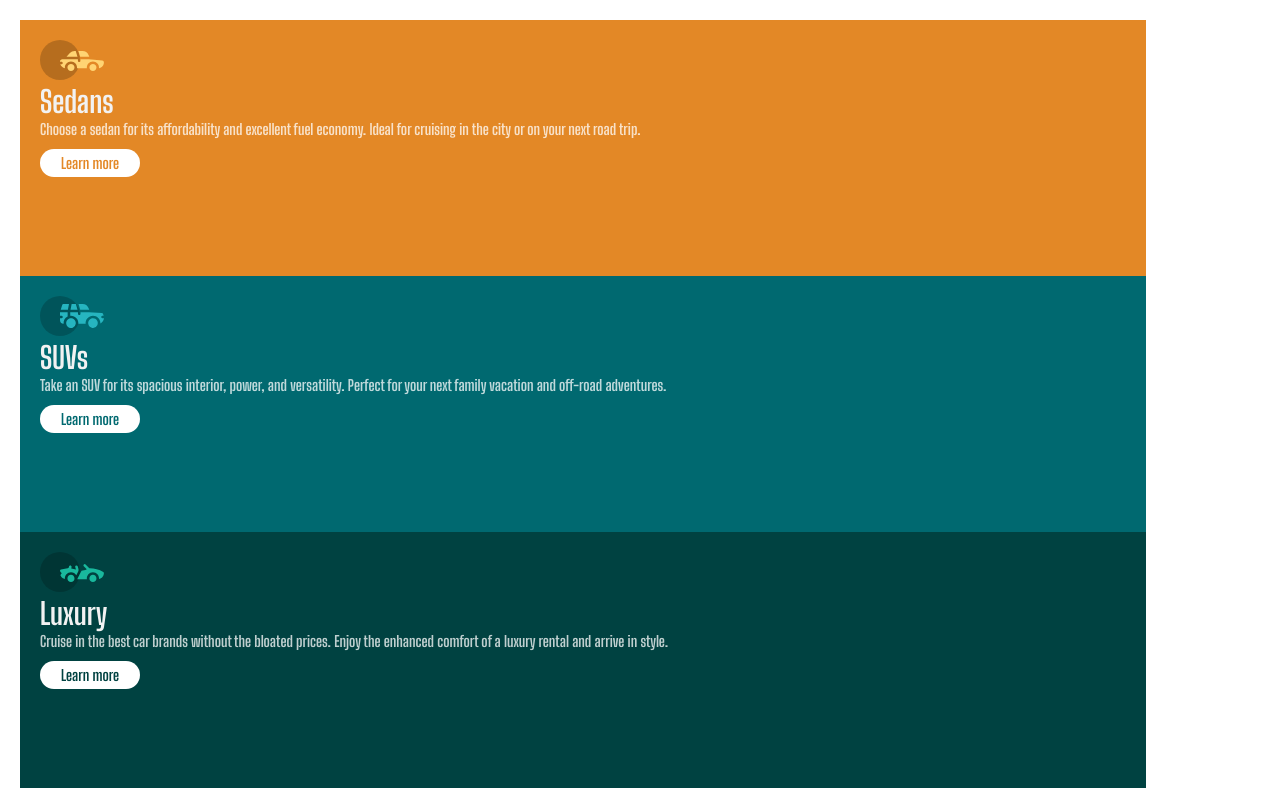
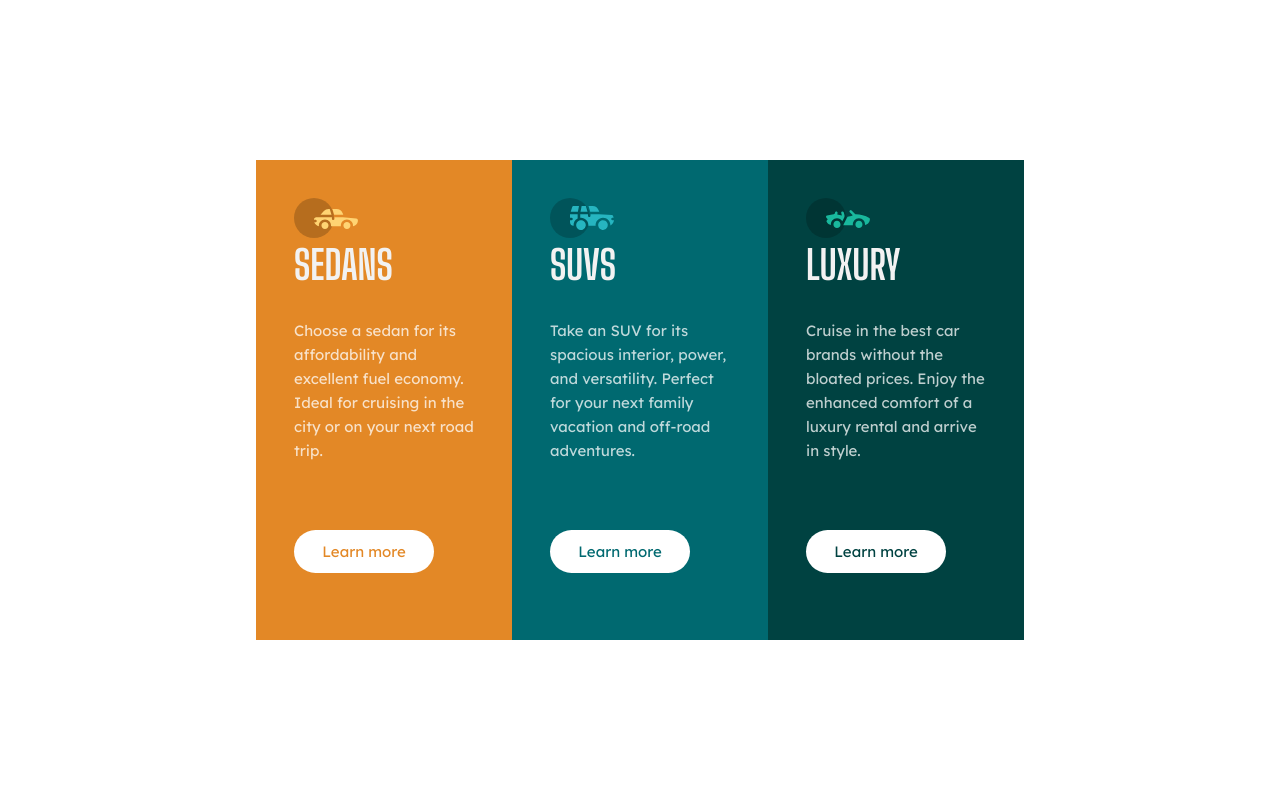
Before and after one commit to Azkanorouzi/3-column-preview-card, a plain HTML site: page index.html in a window 1280 px wide. Drawn offline with Linux system fonts and the light colour scheme.

Commit message:
100% completed

```diff
--- a/index.html
+++ b/index.html
@@ -6,7 +6,7 @@
 
   <link rel="icon" type="image/png" sizes="32x32" href="./images/favicon-32x32.png">
   <link rel="stylesheet" href="style.css">
-  <title>Frontend Mentor | 3-column preview card component</title>
+  <title>Azka norouzi | 3-column preview card component</title>
 
   <!-- Feel free to remove these styles or customise in your own stylesheet 👍 -->
   <style>
@@ -24,7 +24,7 @@
 
   <div class="sedans-box">
     <img src="./images/icon-sedans.svg" alt="sedans-icon" class="sedans-icon">
-    <h1 class="sedans">Sedans</h1>
+    <h1 class="sedans">SEDANS</h1>
     <p class="sedans-txt">
   Choose a sedan for its affordability and excellent fuel economy. Ideal for cruising in the city
   or on your next road trip.
@@ -36,7 +36,7 @@
 
 <div class="suvs-box">
       <img src="./images/icon-suvs.svg" alt="suvs-icon" class="suvs-icon">
- <h1 class="suvs">SUVs</h1>
+ <h1 class="suvs">SUVS</h1>
   <p class="suvs-des">
   Take an SUV for its spacious interior, power, and versatility. Perfect for your next family vacation
   and off-road adventures.
@@ -48,7 +48,7 @@
 
 <div class="luxury-box">
       <img src="images/icon-luxury.svg" alt="Luxury-icon" class="sedans-icon">
- <h1 class="luxury">Luxury</h1>
+ <h1 class="luxury">LUXURY</h1>
  <p class="luxury-des">
   Cruise in the best car brands without the bloated prices. Enjoy the enhanced comfort of a luxury
   rental and arrive in style.
--- a/style.css
+++ b/style.css
@@ -36,10 +36,12 @@ padding: 20px;
 }
 .boxes div h1{
  font-size: 30px;
+
 }
 .boxes div p{
  line-height: 20px;
  color: hsla(0, 0%, 100%, 0.75);
+ font-family: 'Lexend Deca', sans-serif;
 }
 .btn{
  background-color: white;
@@ -49,7 +51,9 @@ padding: 20px;
  padding: 5px;
  margin-top: 10px;
  cursor: pointer;
+ transition: .5s;
 }
+
 /* sedans */
 .sedans-box{
  background-color:hsl(31, 77%, 52%) ;
@@ -75,6 +79,11 @@ padding: 20px;
 .luxury-box .btn{
  color:hsl(179, 100%, 13%) ;
 }
+.btn:hover{
+background-color: transparent;
+border: 1px solid  white;
+color: white;
+}
 /* luxury end */
 
 /* media query */
@@ -88,9 +97,69 @@ padding: 20px;
   font-size: 20px;
  }
  .boxes div p{
-  font-size: 12px;
+  font-size:9px;
  }
  .btn{
   padding: 1px;
  }
 }
+@media  screen and (max-height:428px) {
+.boxes div button{
+position: relative;
+left: 320px;
+bottom: 70px;
+}
+.boxes div{
+height: 32vh;
+}
+
+}
+/* tablet */
+@media  screen and (min-height:1000px) {
+.boxes div{
+ padding: 80px;
+}
+ .boxes div h1{
+  font-size: 30px;
+ }
+ .boxes div p{
+  font-size: 12px;
+  line-height: 30px;
+ }
+ .btn{
+  padding: 5px;
+ }
+}
+/* desktop */
+@media  screen and (min-width:1025px) {
+.boxes-container{
+ display: flex;
+height: 100vh;
+width: 100vw;
+align-items: center;
+justify-content: center;
+}
+.boxes{
+ flex-direction: row;
+}
+.boxes div{
+ width: 20vw;
+ height: 60vh;
+ padding: 38px;
+}
+.boxes div h1{
+ font-size: 40px;
+}
+.boxes div p{
+ font-size: 15px;
+ line-height: 24px;
+ margin-top: 30px;
+}
+.boxes div .btn{
+padding: 12px;
+width: 140px;
+position: absolute;
+top: 65vh;
+ font-family: 'Lexend Deca', sans-serif;
+}
+}
```
